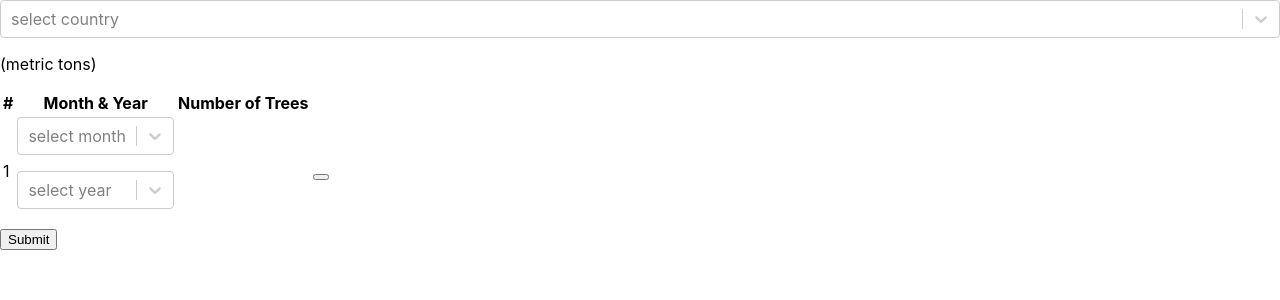
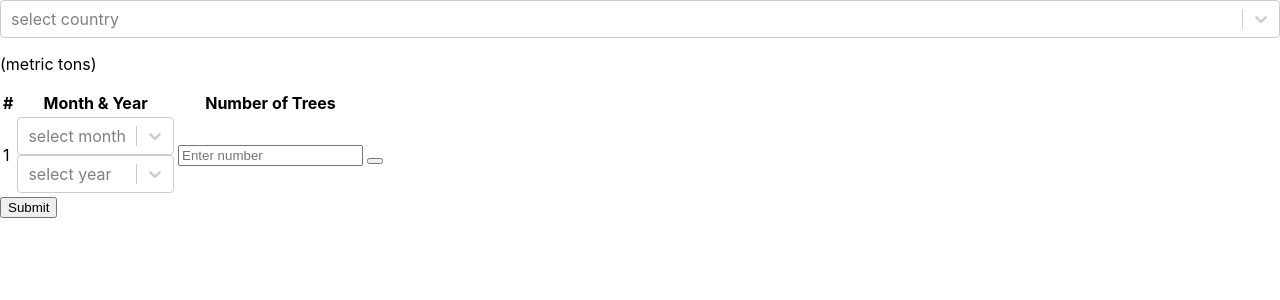
Before and after one commit to ArdalanJaf/Carbon-Offset-Calculator, a React (Create React App) app: page / in a window 1280 px wide. Shown: the top 300 px of the page. Built offline with nearby package versions, Linux system fonts and the light colour scheme.

Commit message:
noOfTrees Input added

```diff
--- /dev/null
+++ b/src/components/InputNoOfTrees.js
@@ -0,0 +1,22 @@
+import react, { useState } from "react";
+export default function InputNoOfTrees(state) {
+  // const { treePurchases } = useSelector((state) => state.formData);
+  // const dispatch = useDispatch();
+  // const { index, setTreePurchaseConstruct } = state;
+  const [noOfTrees, setNoOfTrees] = useState(null);
+
+  return (
+    <input
+      placeholder="Enter number"
+      aria-label="Enter number of trees to purchase"
+      type="number"
+    />
+  );
+}
+
+//styles
+
+// height: 33px;
+// border: solid rgba(0, 0, 0, .2) 1px;
+// border-radius: 3px;
+// text-indent: 10px;
--- a/src/components/Purchase.js
+++ b/src/components/Purchase.js
@@ -1,6 +1,7 @@
 import SelectMonth from "./SelectMonth";
 import React, { useState } from "react";
 import SelectYear from "./SelectYear";
+import InputNoOfTrees from "./InputNoOfTrees";
 
 export default function Purchase(state) {
   const [treePurchaseConstruct, setTreePurchaseConstruct] = useState({
@@ -21,7 +22,9 @@ export default function Purchase(state) {
         />
         <SelectYear />
       </td>
-      <td></td>
+      <td>
+        <InputNoOfTrees />
+      </td>
       <td>
         {" "}
         <button></button>
--- a/src/components/SelectMonth.js
+++ b/src/components/SelectMonth.js
@@ -19,7 +19,6 @@ export default function SelectYear(state) {
   }
 
   return (
-    <>
     <Select
       // defaultInputValue="" <-- pull from local storage option?
       options={optionList}
@@ -27,10 +26,5 @@ export default function SelectYear(state) {
       onChange={handleSelect}
       aria-label="Select month for trees purchase entry"
     />
-
-      <p>
-        {month} {months[month]}
-      </p>
-    </>
   );
 }
--- a/src/components/SelectYear.js
+++ b/src/components/SelectYear.js
@@ -20,7 +20,6 @@ export default function SelectMonth(state) {
   }
 
   return (
-    <>
     <Select
       // defaultInputValue="" <-- pull from local storage option?
       options={optionList}
@@ -28,25 +27,5 @@ export default function SelectMonth(state) {
       onChange={handleSelect}
       aria-label="Select year for trees purchase entry"
     />
-
-      <p>
-        {year} {years[year]}
-      </p>
-    </>
   );
-
-  // return (
-  //   <select
-  //     value={treePurchases[treePurchases.length - 1].date.month || currentMonth}
-  //     onChange={(e) => dispatch()}
-  //   >
-  //     {months.map((month, i) => {
-  //       return (
-  //         <option key={i} value={i}>
-  //           {month}
-  //         </option>
-  //       );
-  //     })}
-  //   </select>
-  // );
 }
```
Also changed, not shown: src/config/noOfTrees.js (added, +15 -0 lines). Lines whose indentation alone changed are shown as unchanged.
